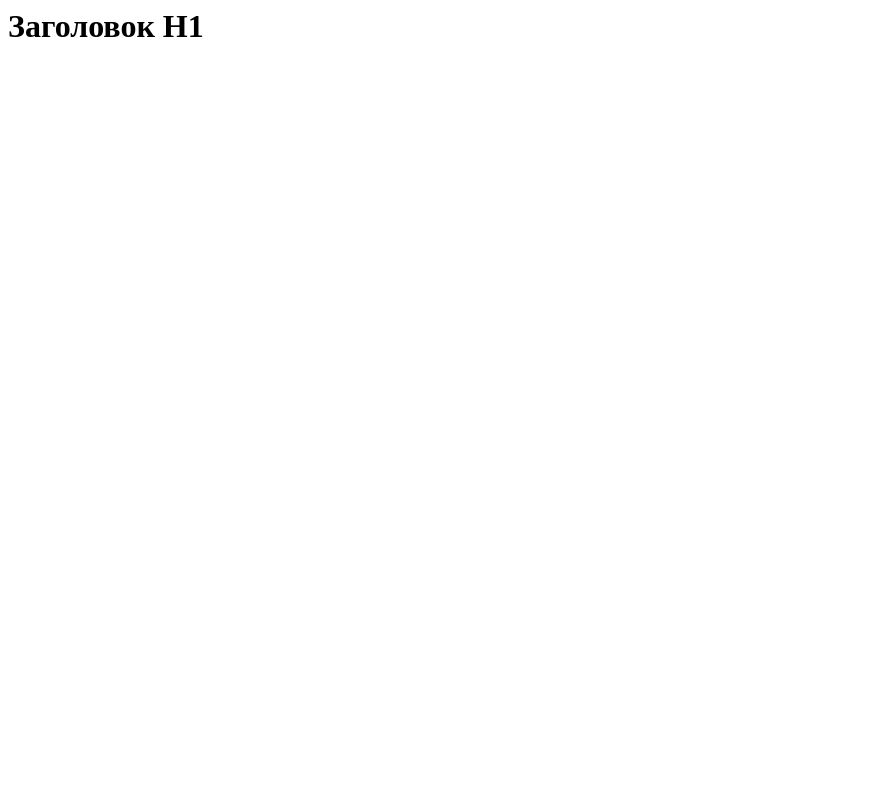
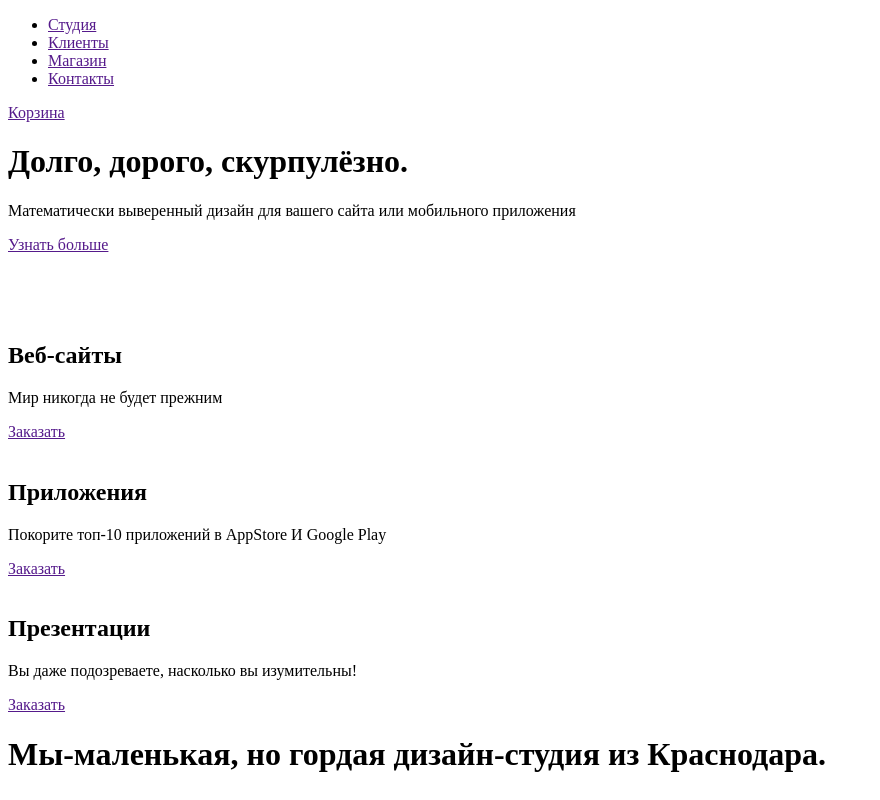
Before and after one commit to VolkovSec/Nerds, a plain HTML site: page index.html in a window 1280 px wide. Shown: the whole page, without its empty margins (0-880 px from the left). Drawn offline with Linux system fonts and the light colour scheme.

Commit message:
Изучаем GitHub
Пробую понять разницу между git push и commit

```diff
--- a/index.html
+++ b/index.html
@@ -1,5 +1,75 @@
-<HTML>
-    <head>
-        <H1>Заголовок H1 </H1>
-    </head>
-</HTML>
+<!DOCTYPE html>
+<html lang="ru">
+<head>
+    <meta charset="UTF-8">
+    <title>Document</title>
+</head>
+<body>
+    <header class="main_header">
+      <nav class="main_nav">
+        <ul>
+          <li class="main_nav_item">
+            <a href="">Студия</a>
+          </li>
+          <li class="main_nav_item">
+            <a href="">Клиенты</a>
+          </li>
+          <li class="main_nav_item">
+            <a href="">Магазин</a>
+          </li>
+          <li class="main_nav_item">
+            <a href="">Контакты</a>
+          </li>
+        </ul>
+      </nav>
+      <div class="header_bracket">
+        <a href="">Корзина</a>
+      </div>
+      <h1>Долго, дорого, скурпулёзно.</h1>
+      <p>Математически выверенный дизайн для вашего сайта или мобильного приложения</p>
+      <div class="extra_info">
+        <a href="">Узнать больше</a>
+      </div>
+      <figure class="logo">
+        <img src="" heght="100" text="picture">
+      </figure>
+    </header>
+
+    <main class="main_content">
+      <div class="content_item">
+        <div class="content_item_icon">
+          <img src="">
+        </div>
+        <h2>Веб-сайты</h2>
+        <p>Мир никогда не будет прежним</p>
+        <div class="Order_Site">
+          <a href="">Заказать</a>
+        </div>
+      </div>
+      <div class="content_item">
+        <div class="content_item_icon">
+          <img src="">
+        </div>
+        <h2>Приложения</h2>
+        <p>Покорите топ-10 приложений в AppStore И Google Play</p>
+        <div class="Order_application">
+          <a href="">Заказать</a>
+        </div>
+      </div>
+      <div class="content_item">
+        <div class="content_item_icon">
+          <img src="">
+        </div>
+        <h2>Презентации</h2>
+        <p>Вы даже подозреваете, насколько вы изумительны!</p>
+        <div class="Order_presentation">
+          <a href="">Заказать</a>
+        </div>
+      </div>
+      <div class="devis">
+        <h1>Мы-маленькая, но гордая дизайн-студия из Краснодара.</h1>
+
+      </div>
+    </main>
+</body>
+</html>
```
